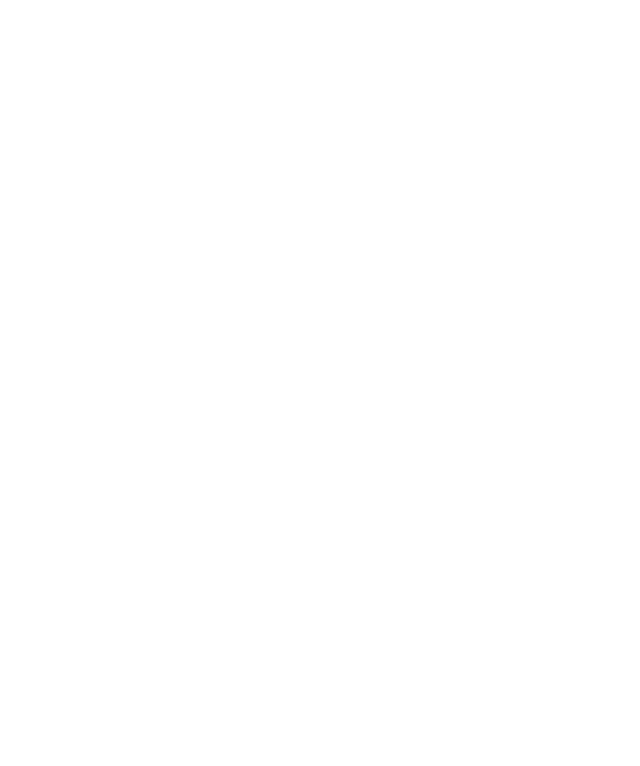
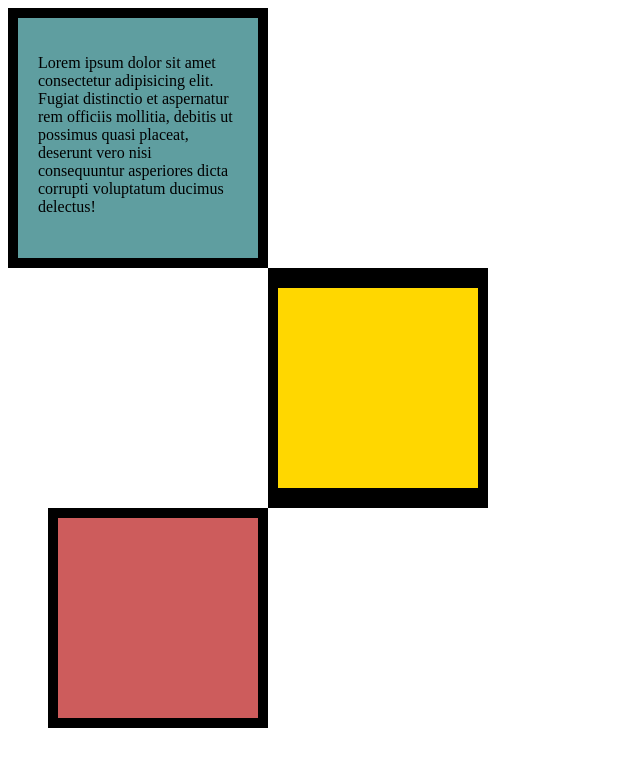
Before and after one commit to localghost09/Web-Development, a plain HTML site: page 6.3 CSS Box Model/index.html in a window 1280 px wide. Shown: the whole page, without its empty margins (0-640 px from the left). Drawn offline with Linux system fonts and the light colour scheme.

Commit message:
making border and align corner (css box model)

```diff
--- a/6.3 CSS Box Model/index.html
+++ b/6.3 CSS Box Model/index.html
@@ -5,15 +5,56 @@
   <meta charset="UTF-8">
   <title>CSS Box Model</title>
   <style>
-    /* Write your CSS code here */
+    .nik{
+
+      width: 200px;
+      height: 200px;
+      border: 10px solid black;
+      padding: 20px;
+      background-color: cadetblue;
+
+    }
+
+    .adi{
+      width: 200px;
+      height: 200px;
+
+
+      border-top: 20px solid black;
+      border-left: 10px solid black;
+      border-right: 10px solid black;
+      border-bottom: 20px solid black;
+      margin-left: 260px;
+      background-color: gold;
+
+    }
+    .kan{
+      width: 200px;
+      height: 200px;
+      border: 10px solid black;
+      background-color: indianred;
+      margin-left: 40px;
+
+    }
 
   </style>
+
+
 </head>
 
 <body>
 
+<div class="nik">
+  <p>Lorem ipsum dolor sit amet consectetur adipisicing elit. Fugiat distinctio et aspernatur rem officiis mollitia, debitis ut possimus quasi placeat, deserunt vero nisi consequuntur asperiores dicta corrupti voluptatum ducimus delectus! </p>
+</div>
 
-  <!-- TODOs:
+<div class="adi">
+
+</div>
+
+<div class="kan">
+
+</div><!-- TODOs:
 1. Create 3 Boxes using the div element.
 2. Set their sizes to 200px heigh by 200px wide.
 3. Set different background colors for each of the boxes (I used cadetblue, gold and indianred).
```
